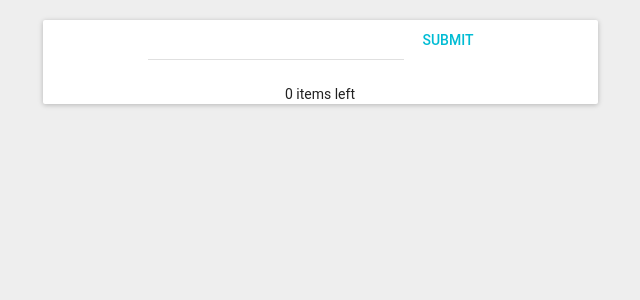
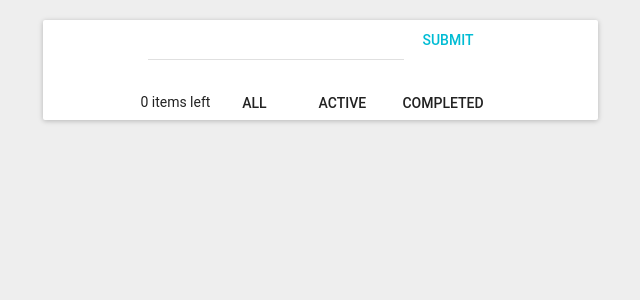
Before and after one commit to destino92/todo1, a React (Create React App) app: page / in a window 1280 px wide. Shown: the top 300 px of the page, without its empty margins (320-960 px from the left). Built offline with nearby package versions, Linux system fonts and the light colour scheme.

Commit message:
feat: implemented todoList fikters for category

```diff
--- a/src/App.js
+++ b/src/App.js
@@ -20,7 +20,8 @@ class App extends Component {
       todoList: [],
       listContent: '',
       editedContent: '',
-      leftItems: 0
+      leftItems: 0,
+      category: 'All'
     }
 
     this.removeItem = this.removeItem.bind(this);
@@ -32,16 +33,21 @@ class App extends Component {
     this.toggleEditView = this.toggleEditView.bind(this);
     this.updateItem = this.updateItem.bind(this);
     this.categoryList = this.categoryList.bind(this);
+    this.updateCategoryfilter = this.updateCategoryfilter.bind(this);
   }
 
   categoryList(list, filterVal){
       if(filterVal === 'Completed') {
         return list.filter((todo) => todo.completed === true);
-      } else if (filterVal === 'Incompleted') {
+      } else if (filterVal === 'Active') {
         return list.filter((todo) => todo.completed === false);
       } else {
         return list;
       }
+  }
+
+  updateCategoryfilter(filterVal){
+    this.setState({category: filterVal});
   }
 
   removeItem(id){
@@ -125,10 +131,11 @@ class App extends Component {
       todoList,
       listContent,
       editedContent,
-      leftItems
+      leftItems,
+      category
     } = this.state;
 
-    const filteredList = this.categoryList(todoList, 'Incompleted') || [];
+    const filteredList = this.categoryList(todoList, category) || [];
 
     return (
       <MuiThemeProvider>
@@ -140,7 +147,6 @@ class App extends Component {
                 <TodoInput addItem={this.addItem} listContent={listContent}   onSearchChange={this.onSearchChange} />
 
                 <List>
-                  {console.log(filteredList)}
                   {filteredList.map((item,i) =>
                     <TodoItem
                       item={item}
@@ -155,6 +161,11 @@ class App extends Component {
 
                 <footer>
                   {leftItems} items left
+                  <FlatButton label="All" onClick={() => this.updateCategoryfilter("All")}/>
+
+                  <FlatButton label="Active" onClick={() => this.updateCategoryfilter("Active")}/>
+
+                  <FlatButton label="Completed" onClick={() => this.updateCategoryfilter("Completed")}/>
                 </footer>
               </Paper>
             </Col>
@@ -205,7 +216,7 @@ const TodoItem = ({ item,
                     children={<IconDelete color={red500} hoverColor={red800} />}
                     onClick={ () => removeItem(item.id)} />}
         >
-          <Checkbox style={{width:"10%"}} onClick={() => toggleCompletion(item, index)} />
+          <Checkbox style={{width:"10%"}} checked={item.completed} onClick={() => toggleCompletion(item, index)} />
           <div onDoubleClick={() =>toggleEditView(item, index)} className={item.completed ? 'completedTodo' : ''}>
             {item.content}
           </div>
```
